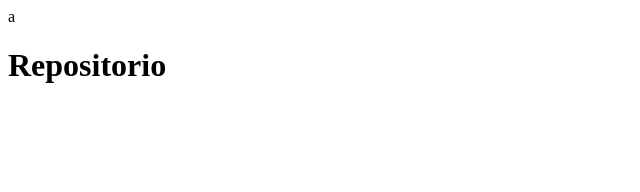
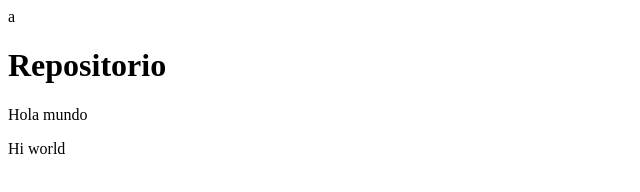
Before and after one commit to AndreyCabriales/MiPrimerRepositorio410, a plain HTML site: page index.html in a window 1280 px wide. Shown: the whole page, without its empty margins (0-640 px from the left). Drawn offline with Linux system fonts and the light colour scheme.

Commit message:
Modificación del index-mi segundo commit

```diff
--- a/index.html
+++ b/index.html
@@ -5,5 +5,7 @@
 </head>
 <body>
 	<h1> Repositorio </h1>
+    <p>Hola mundo</p>
+    <p>Hi world</p>
 </body>
 </html>
```
Also changed, not shown: 1 other file.
